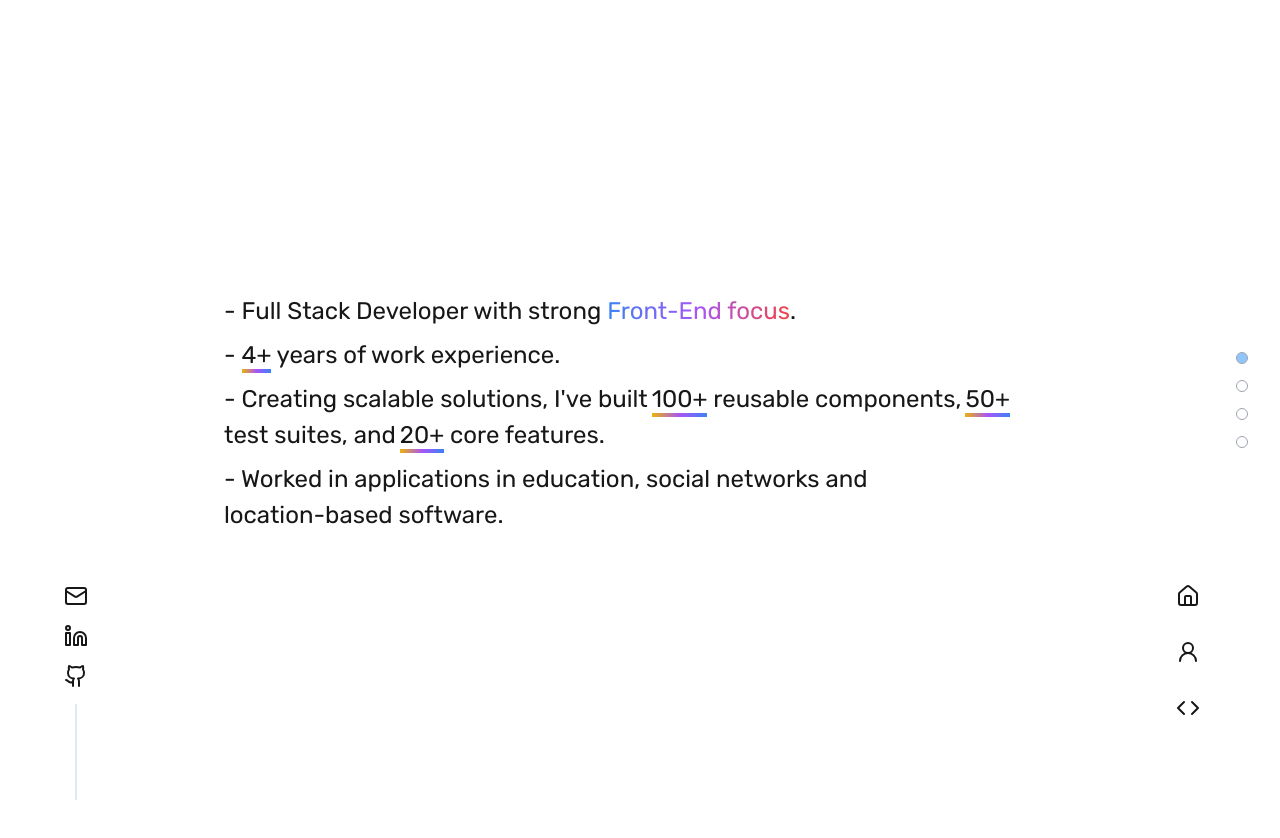
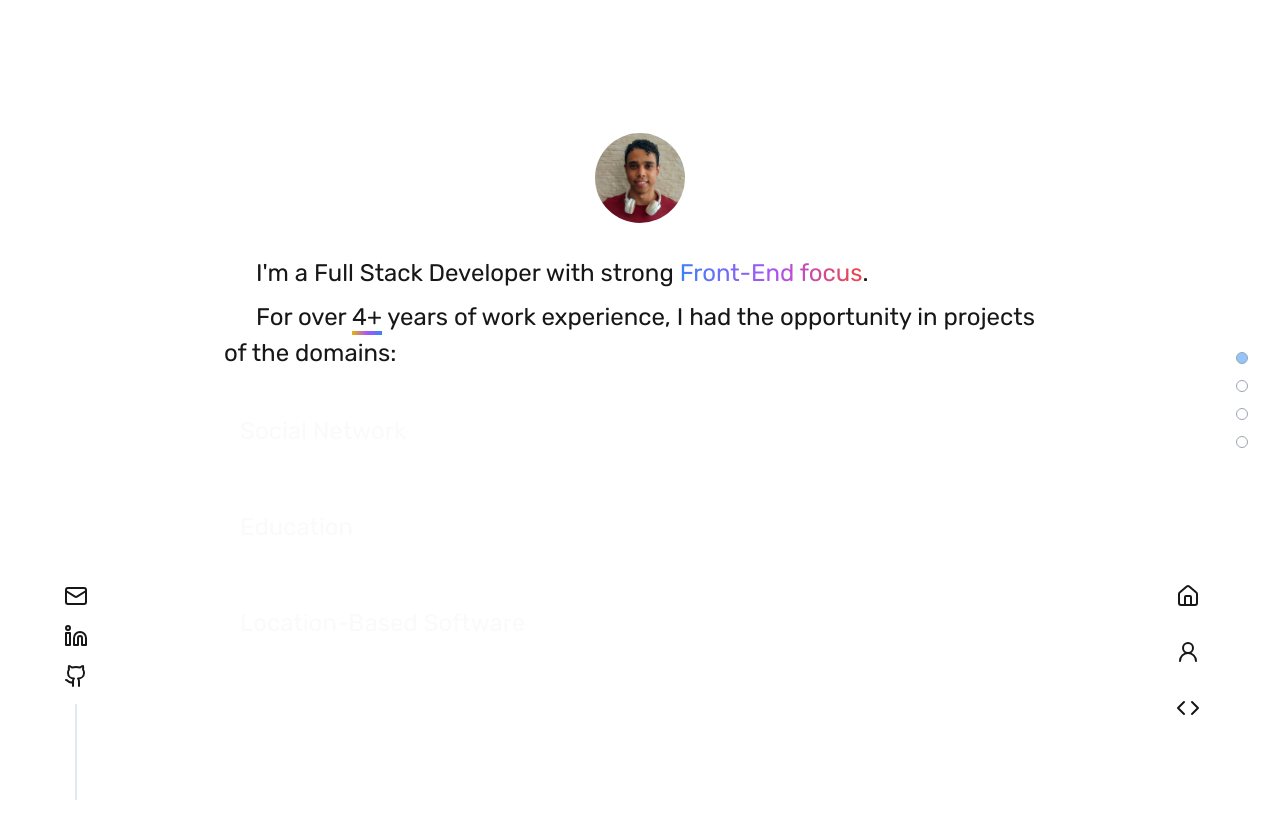
Before and after one commit to ericiannj/new-port, a Next.js app: page /about in a window 1280 px wide. Shown: the top 838 px of the page. Built offline with nearby package versions, Linux system fonts and the light colour scheme.

Commit message:
refactor(Summary): implement new structure

```diff
--- /dev/null
+++ b/src/app/about/components/DomainsSection.tsx
@@ -0,0 +1,92 @@
+import { useState } from 'react';
+import { MapPin } from 'lucide-react';
+
+const positions = [
+  {
+    id: 'social-networks',
+    label: 'Social Network',
+    name: 'Big Brain',
+    designation: 'Full Stack Developer',
+    country: 'Brazil',
+    url: 'https://grupoportfolio.com.br/portfolio-tech/pinmais/',
+  },
+  {
+    id: 'education',
+    label: 'Education',
+    name: 'Grupo Portfolio',
+    designation: 'Software Development Internship',
+    country: 'Brazil',
+    url: 'https://bigbrain.com.br/educacao-publica-secretarias-de-educacao-e-universidades/sala-de-aula-conectada/',
+  },
+  {
+    id: 'location-based-software',
+    label: 'Location-Based Software',
+    name: 'Beakyn',
+    designation: 'Full Stack Developer',
+    country: 'USA',
+    url: 'https://beakyn.com/',
+  },
+];
+
+const DomainsSection = () => {
+  const [selectedPositionId, setSelectedPositionId] = useState<string | null>(
+    null,
+  );
+
+  const handleMouseEnter = (id: string) => {
+    setSelectedPositionId(id);
+  };
+
+  const handleMouseLeave = () => {
+    setSelectedPositionId(null);
+  };
+
+  const handleClick = (e: React.SyntheticEvent, url: string) => {
+    e.preventDefault();
+    console.log('handleClick', url);
+    window.open(url, '_blank', 'noopener,noreferrer');
+  };
+
+  return (
+    <div className="w-full">
+      <ul className="space-y-2">
+        {positions.map((item) => (
+          <li
+            key={item.id}
+            id={item.id}
+            onMouseEnter={() => handleMouseEnter(item.id)}
+            onMouseLeave={handleMouseLeave}
+            className={`flex cursor-pointer items-center justify-between rounded-lg p-4 transition-all duration-200 ${
+              selectedPositionId === item.id ? 'bg-blue-300' : ''
+            }`}
+            onClick={(event) => handleClick(event, item.url)}
+          >
+            <span
+              className={`${selectedPositionId === item.id ? 'text-gray-900' : 'text-gray-50'}`}
+            >
+              {item.label}
+            </span>
+            <div
+              className={`transition-opacity duration-200 ${
+                selectedPositionId === item.id ? 'opacity-100' : 'opacity-0'
+              }`}
+            >
+              <div className="flex items-center gap-2">
+                <div className="flex items-center text-gray-500">
+                  <MapPin size={16} />
+                  <span className="ml-1 text-sm">{item.country}</span>
+                </div>
+                <div className="text-right">
+                  <p className="font-medium text-gray-900">{item.name}</p>
+                  <p className="text-sm text-gray-600">{item.designation}</p>
+                </div>
+              </div>
+            </div>
+          </li>
+        ))}
+      </ul>
+    </div>
+  );
+};
+
+export default DomainsSection;
--- a/src/app/about/components/Summary.tsx
+++ b/src/app/about/components/Summary.tsx
@@ -1,48 +1,36 @@
-import Tooltip from '@/components/Tooltip';
+import Image from 'next/image';
+import DomainsSection from './DomainsSection';
+
+import ProfileImage from '../../../assets/images/profile.jpeg';
 
 const Summary = () => (
-  <div className="flex h-full w-full flex-col gap-2 md:h-[215px]">
-    <p className="text-fluid-2xl">
-      - Full Stack Developer with strong{' '}
+  <div className="flex flex-col text-fluid-2xl">
+    <div className="mb-8 flex justify-center">
+      <Image
+        src={ProfileImage}
+        alt="Profile Image"
+        height={90}
+        width={90}
+        className="rounded-full object-cover"
+      />
+    </div>
+    <p className="mb-2 indent-8">
+      I&apos;m a Full Stack Developer with strong{' '}
       <span className="bg-gradient-to-r from-blue-500 via-purple-500 to-red-500 bg-clip-text text-transparent">
         Front-End focus
       </span>
       .
     </p>
-    <p className="text-fluid-2xl">
-      -{' '}
+    <p className="mb-4 indent-8">
+      For over{' '}
       <span className="relative">
         <span className="relative z-10">4+</span>
-        <span className="absolute bottom-[-4px] left-0 right-0 h-1 bg-gradient-to-r from-yellow-500 via-purple-500 to-blue-500"></span>
+        <span className="absolute bottom-[-4px] left-0 right-0 h-1 bg-gradient-to-r from-yellow-500 via-purple-500 to-blue-500" />
       </span>{' '}
-      years of work experience.
+      years of work experience, I had the opportunity in projects of the
+      domains:
     </p>
-    <p className="text-fluid-2xl">
-      - Creating scalable solutions, I&apos;ve built
-      <span className="relative ml-1">
-        <span className="relative z-10">100+</span>
-        <span className="absolute bottom-[-4px] left-0 right-0 h-1 bg-gradient-to-r from-yellow-500 via-purple-500 to-blue-500"></span>
-      </span>{' '}
-      reusable components,
-      <span className="relative ml-1">
-        <span className="relative z-10">50+</span>
-        <span className="absolute bottom-[-4px] left-0 right-0 h-1 bg-gradient-to-r from-yellow-500 via-purple-500 to-blue-500"></span>
-      </span>{' '}
-      test suites, and
-      <span className="relative ml-1">
-        <span className="relative z-10">20+</span>
-        <span className="absolute bottom-[-4px] left-0 right-0 h-1 bg-gradient-to-r from-yellow-500 via-purple-500 to-blue-500"></span>
-      </span>{' '}
-      core features.
-    </p>
-    <p className="text-fluid-2xl">
-      - Worked in applications in{' '}
-      <Tooltip className="-left-12" id="education">
-        education
-      </Tooltip>
-      , <Tooltip id="social networks">social networks</Tooltip> and{' '}
-      <Tooltip id="location-based software">location-based software</Tooltip>.
-    </p>
+    <DomainsSection />
   </div>
 );
 
--- a/src/components/Tooltip.tsx
+++ b/src/components/Tooltip.tsx
@@ -43,12 +43,12 @@ const positions: Position[] = [
   },
 ];
 
+const springConfig = { stiffness: 100, damping: 5 };
+
 const Tooltip = ({ children, id, className }: TooltipProps) => {
   const [hoveredIndex, setHoveredIndex] = useState<PositionId | null>(null);
   console.log('hoveredIndex', hoveredIndex);
   const selectedPosition = positions.find((position) => position.id === id);
-
-  const springConfig = { stiffness: 100, damping: 5 };
 
   const x = useMotionValue(0); // going to set this value on mouse move
 
@@ -70,16 +70,14 @@ const Tooltip = ({ children, id, className }: TooltipProps) => {
     x.set(event.nativeEvent.offsetX - halfWidth); // set the x value, which is then used in transform and rotate
   };
 
-  console.log('selectedPosition', selectedPosition);
-
   if (!selectedPosition) {
     return <>{children}</>;
   }
 
   return (
-    <span className="relative mr-4 inline-block">
+    <span className="relative inline-block">
       <div
-        className="group relative -mr-4"
+        className="group relative"
         key={selectedPosition.name}
         onMouseEnter={() => setHoveredIndex(selectedPosition.id)}
         onMouseLeave={() => setHoveredIndex(null)}
@@ -104,7 +102,7 @@ const Tooltip = ({ children, id, className }: TooltipProps) => {
                 rotate: rotate,
                 whiteSpace: 'nowrap',
               }}
-              className={`${className} absolute -top-16 z-50 flex flex-col items-center justify-center rounded-md bg-black px-4 py-2 text-xs shadow-xl`}
+              className={`${className} absolute left-full top-0 z-50 ml-2 flex flex-col items-center justify-center rounded-md bg-black px-4 py-2 text-xs shadow-xl`}
             >
               <div className="absolute inset-x-10 -bottom-px z-30 h-px w-[20%] bg-gradient-to-r from-transparent via-emerald-500 to-transparent" />
               <div className="absolute -bottom-px z-30 h-px w-[40%] bg-gradient-to-r from-transparent via-sky-500 to-transparent" />
```
